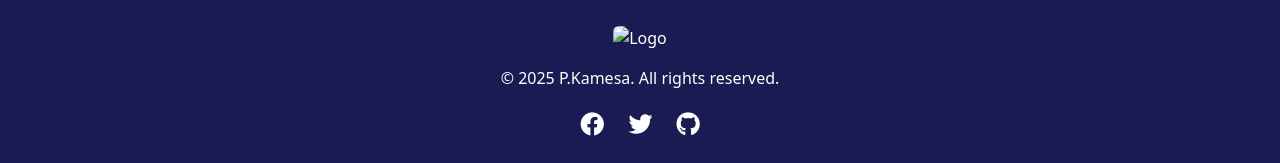
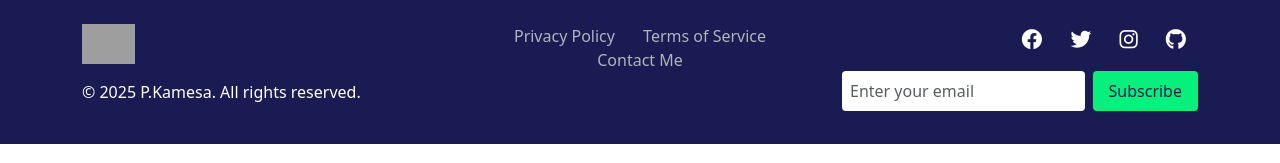
Before and after one commit to Peterkamesa/wx_app, a plain HTML site: page index.html in a window 1280 px wide. Shown: the part 856-1019 px from the top of the page. Drawn offline with nearby package versions, Linux system fonts and the light colour scheme; grey boxes are pictures that could not be loaded.

Commit message:
updated obs slip

```diff
--- a/index.html
+++ b/index.html
@@ -79,15 +79,20 @@
       color: white;
     }
     footer {
-            background-color: #1b1b53;
+      background-color: var(--primary-color);
       color: white;
-            padding: 2rem 0;
+      padding: 3rem 0 2rem;
       margin-top: auto;
     }
 
     .footer-logo img {
       height: 40px;
       margin-bottom: 1rem;
+      transition: transform 0.3s ease;
+    }
+
+    .footer-logo:hover img {
+      transform: scale(1.05);
     }
 
     .footer-links {
@@ -97,23 +102,45 @@
 
     .footer-links li {
       display: inline-block;
-            margin: 0 10px;
+      margin: 0 12px;
     }
 
     .footer-links a {
       color: #adb5bd;
       text-decoration: none;
+      transition: color 0.3s ease;
+      position: relative;
     }
 
     .footer-links a:hover {
       color: white;
+    }
 
+    .footer-links a::after {
+      content: '';
+      position: absolute;
+      bottom: -2px;
+      left: 0;
+      width: 0;
+      height: 1px;
+      background: white;
+      transition: width 0.3s ease;
+    }
+
+    .footer-links a:hover::after {
+      width: 100%;
     }
 
     .social-media a {
       color: white;
-            font-size: 1.5rem;
-            margin: 0 10px;
+      font-size: 1.3rem;
+      margin: 0 12px;
+      transition: transform 0.3s ease, color 0.3s ease;
+    }
+
+    .social-media a:hover {
+      color: var(--accent-color);
+      transform: translateY(-3px);
     }
 
         .contact-form {
@@ -201,16 +228,35 @@
         </div>
     </main>
 
+    <!-- Footer -->
     <footer class="py-4">
-        <div class="container text-center">
-            <div class="mb-3">
-                <img src="logo2.jpg" alt="Logo" height="40" class="rounded">
+        <div class="container">
+          <div class="row">
+            <div class="col-md-4 text-center text-md-start">
+              <div class="footer-logo">
+                <img src="logo.jpg" alt="P.K Logo">
               </div>
               <p>&copy; 2025 P.Kamesa. All rights reserved.</p>
-            <div class="social-media">
-                <a href="#"><i class="fab fa-facebook"></i></a>
-                <a href="#"><i class="fab fa-twitter"></i></a>
-                <a href="#"><i class="fab fa-github"></i></a>
+            </div>
+            <div class="col-md-4 text-center">
+              <ul class="footer-links">
+                <li><a href="/privacy-policy">Privacy Policy</a></li>
+                <li><a href="/terms-of-service">Terms of Service</a></li>
+                <li><a href="contact.html">Contact Me</a></li>
+              </ul>
+            </div>
+            <div class="col-md-4 text-center text-md-end">
+              <div class="social-media mb-3">
+                <a href="https://facebook.com" target="_blank"><i class="fab fa-facebook"></i></a>
+                <a href="https://twitter.com" target="_blank"><i class="fab fa-twitter"></i></a>
+                <a href="https://instagram.com" target="_blank"><i class="fab fa-instagram"></i></a>
+                <a href="https://github.com" target="_blank"><i class="fab fa-github"></i></a>
+              </div>
+              <form class="contact-form d-flex justify-content-center justify-content-md-end">
+                <input type="email" class="form-control me-2" placeholder="Enter your email" required style="max-width: 250px;">
+                <button type="submit" class="btn" style="background-color: var(--accent-color); color: var(--primary-color);">Subscribe</button>
+              </form>
+            </div>
           </div>
         </div>
     </footer>
```
Also changed, not shown: obs_slip.html (+16 -15 lines), pilot-dashboard.html (+32 -0 lines), station-dashboard.html (+42 -2 lines), station-obs-slips.html (+9 -1 lines). Lines whose indentation alone changed are shown as unchanged.
